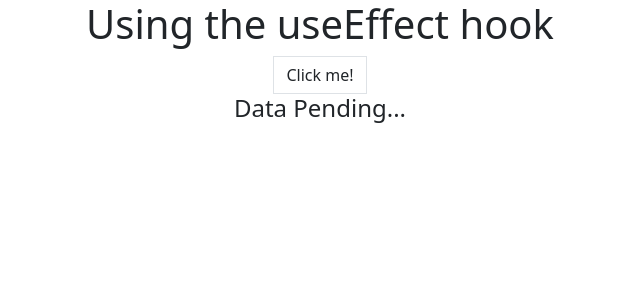
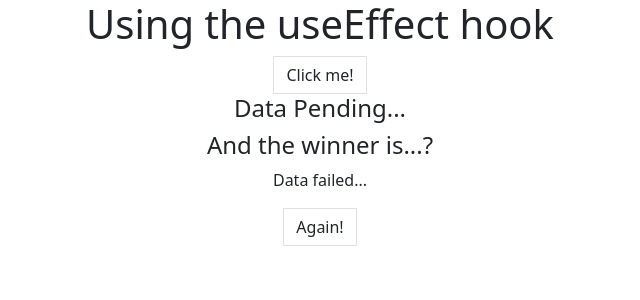
Before and after one commit to MauLight/react-useEffect, a React (Create React App) app: page / in a window 1280 px wide. Shown: the top 300 px of the page, without its empty margins (320-960 px from the left). Built offline with nearby package versions, Linux system fonts and the light colour scheme; no server answers.

Commit message:
fetch second exercise added

```diff
--- a/src/App.css
+++ b/src/App.css
@@ -32,6 +32,7 @@
   from {
     transform: rotate(0deg);
   }
+
   to {
     transform: rotate(360deg);
   }
--- a/src/App.js
+++ b/src/App.js
@@ -1,6 +1,7 @@
 import { useEffect, useState } from 'react';
 import './App.css';
 import { FetchData } from './components/fetch';
+import { FetchData2 } from './components/fetch2';
 
 function App() {
 
@@ -23,6 +24,7 @@ function App() {
         toggle && <h2>Welcome to Little Lemon</h2>
       }
       <FetchData />
+      <FetchData2 />
     </div>
   );
 }
--- /dev/null
+++ b/src/components/fetch2.jsx
@@ -0,0 +1,39 @@
+import { useEffect, useState } from "react"
+
+
+export const FetchData2 = () => {
+    const [userData, setUserData] = useState([]);
+    const [title, setTitle] = useState('And the winner is...?');
+
+    const handleData = () => {
+        fetch('https://randomuser.me/api/?results=1')
+            .then(response => response.json())
+            .then(data => setUserData(data))
+    };
+
+    useEffect(() => {
+        handleData();
+    }, []);
+
+    useEffect(() => {
+        console.log(userData);
+    }, [userData.results]);
+
+    return (
+        <>
+            <h4>{title}</h4>
+            {
+                Object.keys(userData).length > 0 ? (
+                    <div>
+                        <h1>{userData.results[0].name.first} {userData.results[0].name.last}</h1>
+                    </div>
+                ) : (
+                    <p>Data failed...</p>
+                )
+            }
+            <button onClick={handleData} className="btn rounded-0 border" >Again!</button>
+        </>
+    )
+
+
+}
--- a/src/index.css
+++ b/src/index.css
@@ -11,3 +11,17 @@ code {
   font-family: source-code-pro, Menlo, Monaco, Consolas, 'Courier New',
     monospace;
 }
+
+.btn {
+  transition: all 0.5s ease !important;
+}
+
+.btn:hover {
+  background-color: #282D35 !important;
+  color: white !important;
+}
+
+.btn:active {
+  background-color: white !important;
+  color: #282D35 !important;
+}
```
